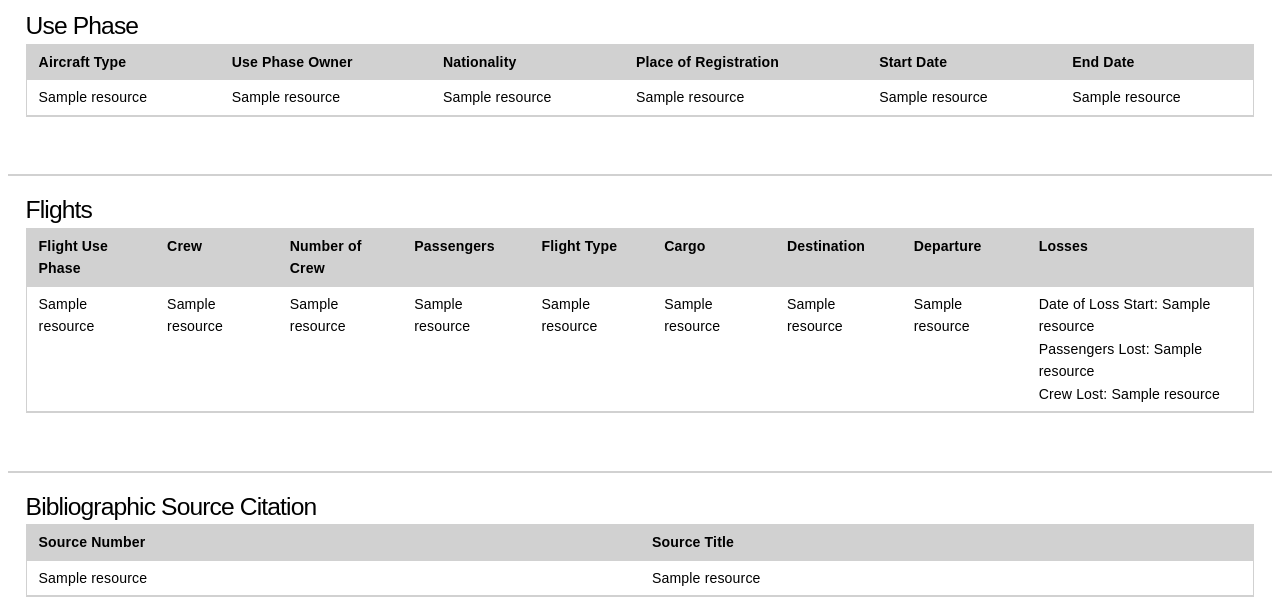
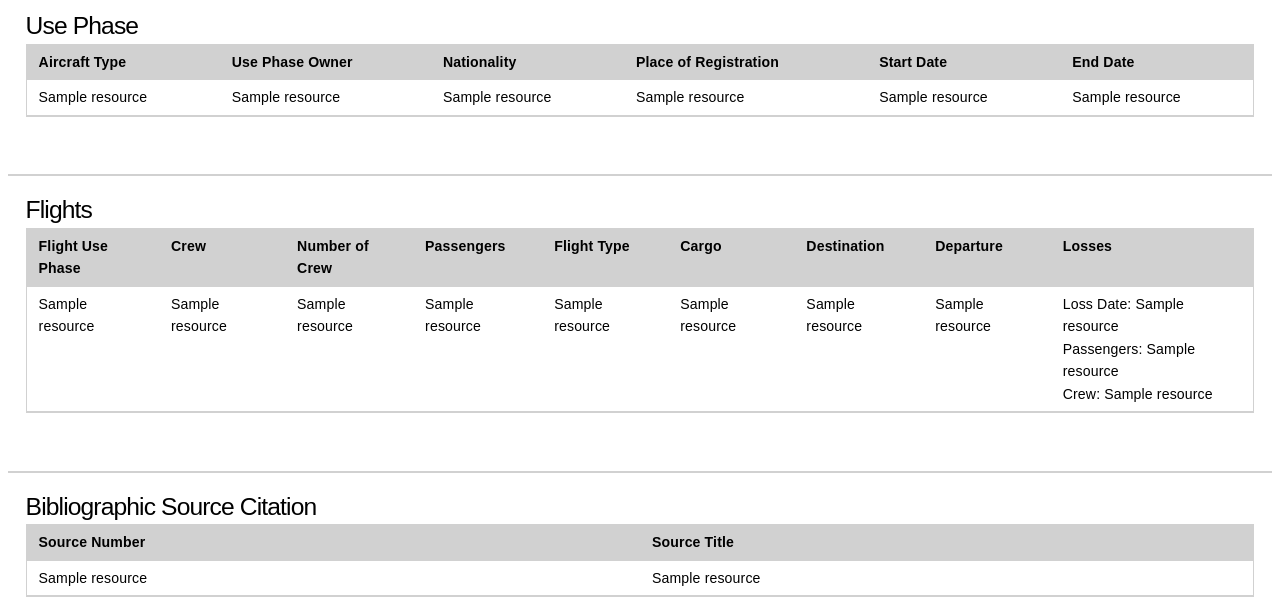
Before and after one commit to HistoricEngland/mariner-proj, a Django app: template mariner_proj/templates/html_export/b8032b00-594d-11e9-9cf0-18cf5eb368c4.htm in a window 1280 px wide. Shown: the part 1675-2276 px from the top of the page. Run offline with Django 3.2, Linux system fonts and the light colour scheme; the template is opened without the code that fills it: most values are stand-ins (such as "Sample title", 1, 10 or a date in 2020); parts of the project's set-up code (start-up, migrations or seed data) failed here and were passed over.

Commit message:
Loss text changes

```diff
--- a/mariner_proj/templates/html_export/b8032b00-594d-11e9-9cf0-18cf5eb368c4.htm
+++ b/mariner_proj/templates/html_export/b8032b00-594d-11e9-9cf0-18cf5eb368c4.htm
@@ -351,9 +351,9 @@
                                         <div class="rcell">{{ detail|val_from_key:"Destination"|val_from_key:"Place of Destination"|val_from_key:"Destination Placenames"|val_from_key:"Place of Destination Name"|val_from_key:"@display_value" }}</div>
                                         <div class="rcell">{{ detail|val_from_key:"Departure"|val_from_key:"Place of Departure"|val_from_key:"Departure Placenames"|val_from_key:"Place of Departure Name"|val_from_key:"@display_value" }}</div>
                                         <div class="rcell">
-                                            Date of Loss Start: {{ detail|val_from_key:"Loss"|val_from_key:"Loss Timespan"|val_from_key:"Start Date of Loss"|val_from_key:"@display_value"|default:"N/A" }}<br>
-                                            Passengers Lost: {{ detail|val_from_key:"Loss"|val_from_key:"Passengers Lost"|val_from_key:"@display_value"|default:"N/A" }}<br>
-                                            Crew Lost: {{ detail|val_from_key:"Loss"|val_from_key:"Crew Lost"|val_from_key:"@display_value"|default:"N/A" }}
+                                            Loss Date: {{ detail|val_from_key:"Loss"|val_from_key:"Loss Timespan"|val_from_key:"Start Date of Loss"|val_from_key:"@display_value"|default:"N/A" }}<br>
+                                            Passengers: {{ detail|val_from_key:"Loss"|val_from_key:"Passengers Lost"|val_from_key:"@display_value"|default:"N/A" }}<br>
+                                            Crew: {{ detail|val_from_key:"Loss"|val_from_key:"Crew Lost"|val_from_key:"@display_value"|default:"N/A" }}
                                         </div>
                                     </div>
                                     {% endfor %}
```
